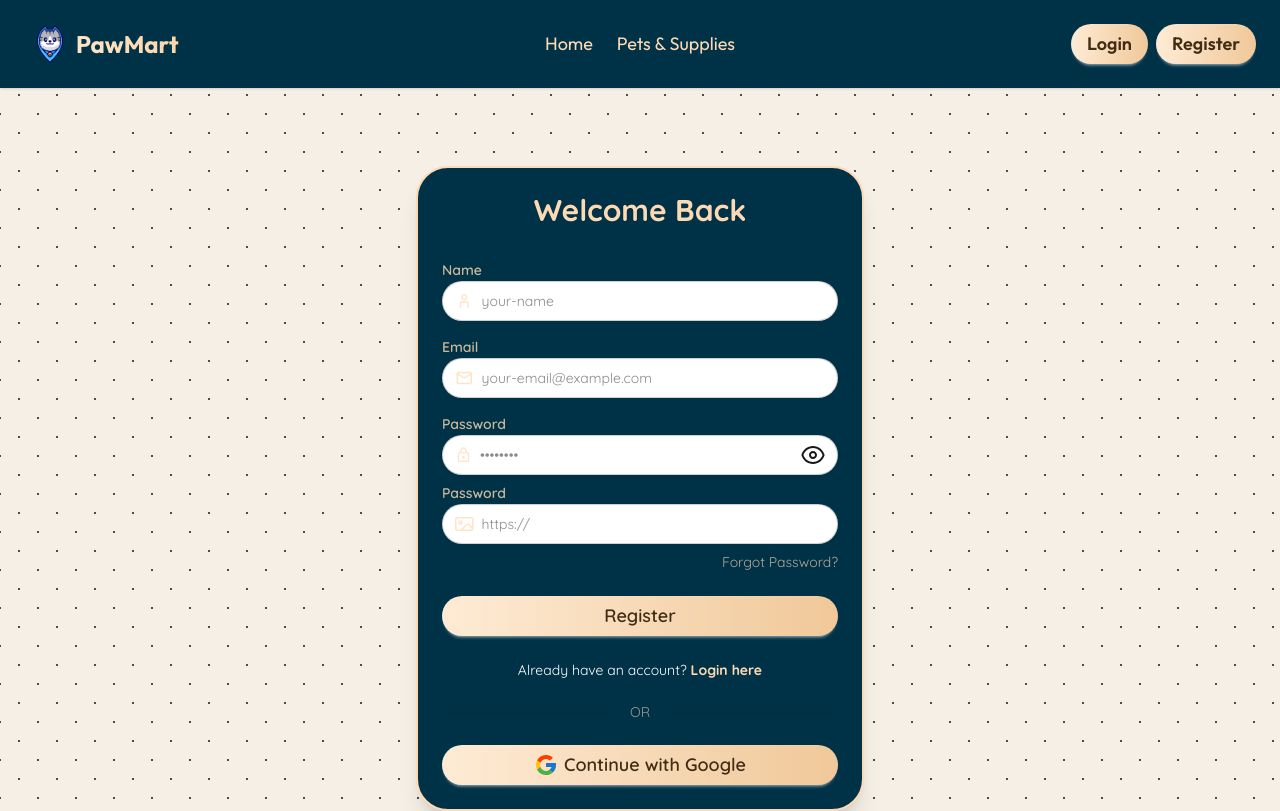
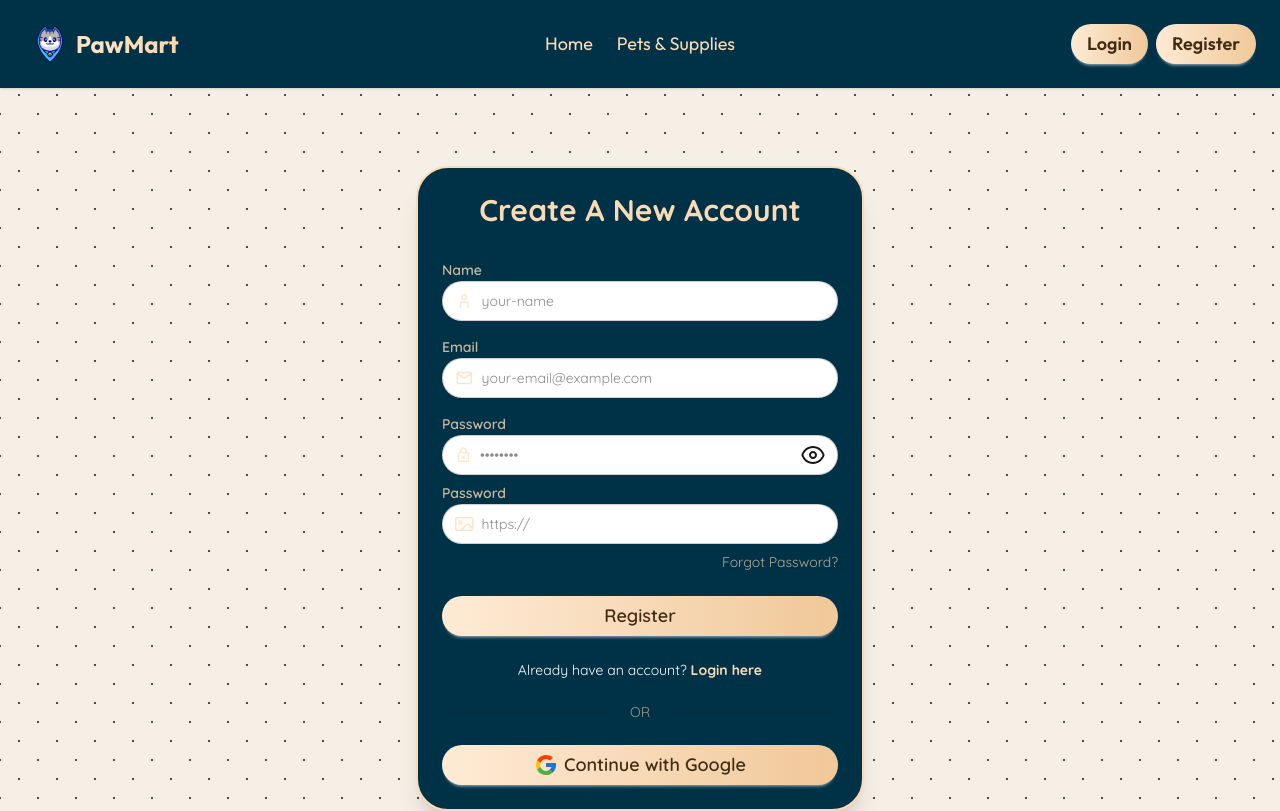
Before and after one commit to AtikHasan16/PawMart, a React (Vite) app: page /register in a window 1280 px wide. Shown: the top 811 px of the page. Built offline with nearby package versions, Linux system fonts and the light colour scheme; no server answers.

Commit message:
added typewriter effect in auth routes

```diff
--- a/src/Pages/Login.jsx
+++ b/src/Pages/Login.jsx
@@ -6,6 +6,7 @@ import { GoEyeClosed } from "react-icons/go";
 import AuthContext from "../Context/AuthContext";
 import toast from "react-hot-toast";
 import { CgEye } from "react-icons/cg";
+import { Typewriter } from "react-simple-typewriter";
 
 const Login = () => {
   const { loginWithGoogle, loginWithEmail, setLoading } = use(AuthContext);
@@ -51,7 +52,7 @@ const Login = () => {
         <div className="card-body">
           {/* Title */}
           <h2 className="card-title text-3xl font-bold justify-center mb-6 text-secondary">
-            Welcome Back
+            <Typewriter words={["Welcome Back"]}></Typewriter>
           </h2>
 
           <form onSubmit={handleLoginForm}>
--- a/src/Pages/Register.jsx
+++ b/src/Pages/Register.jsx
@@ -6,6 +6,7 @@ import { Link } from "react-router";
 import { FcGoogle } from "react-icons/fc";
 import { CgEye, CgImage, CgUser } from "react-icons/cg";
 import { GoEyeClosed } from "react-icons/go";
+import { Typewriter } from "react-simple-typewriter";
 
 const Register = () => {
   const { loginWithGoogle, registerWithEmail, setLoading, updateCurrentUser } =
@@ -66,7 +67,7 @@ const Register = () => {
         <div className="card-body">
           {/* Title */}
           <h2 className="card-title text-3xl font-bold justify-center mb-6 text-secondary">
-            Welcome Back
+            <Typewriter words={["Create A New Account"]}></Typewriter>
           </h2>
 
           <form onSubmit={handleRegisterForm}>
```
